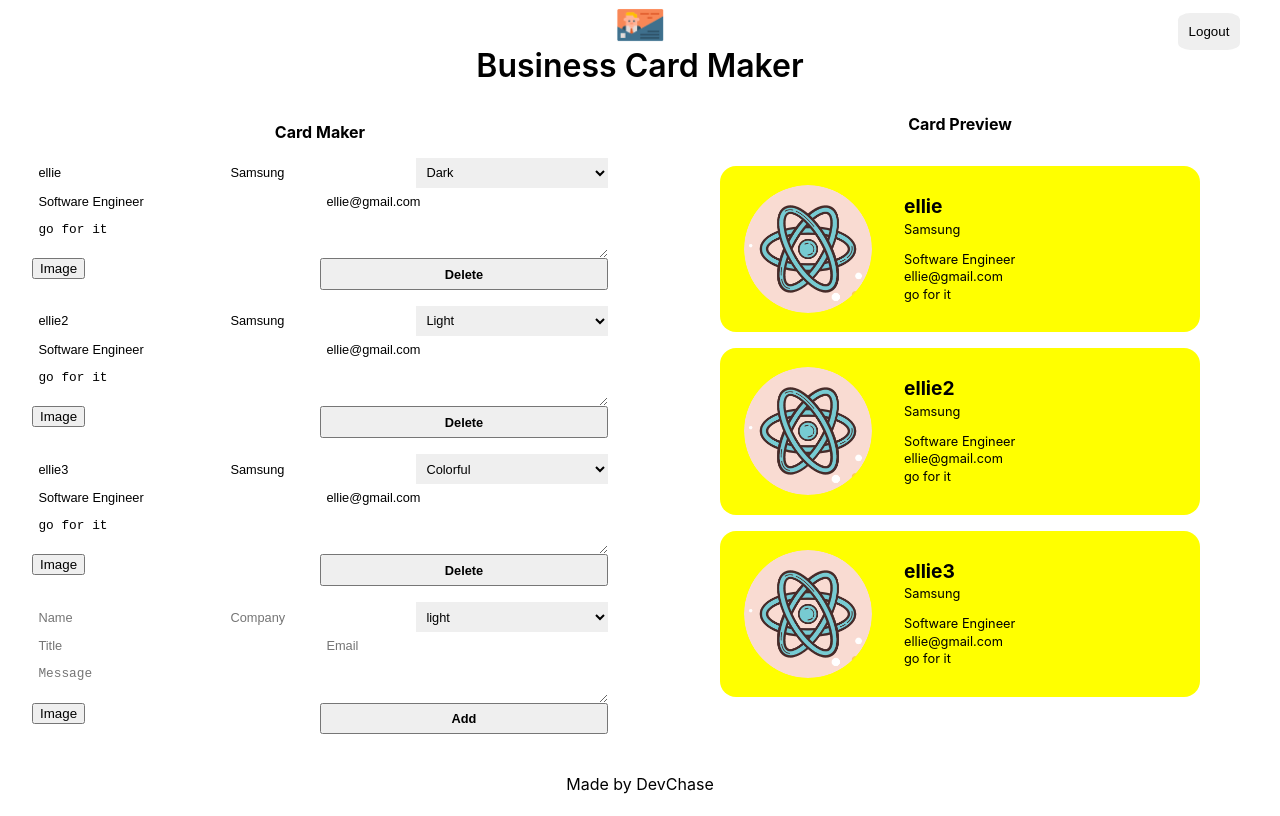
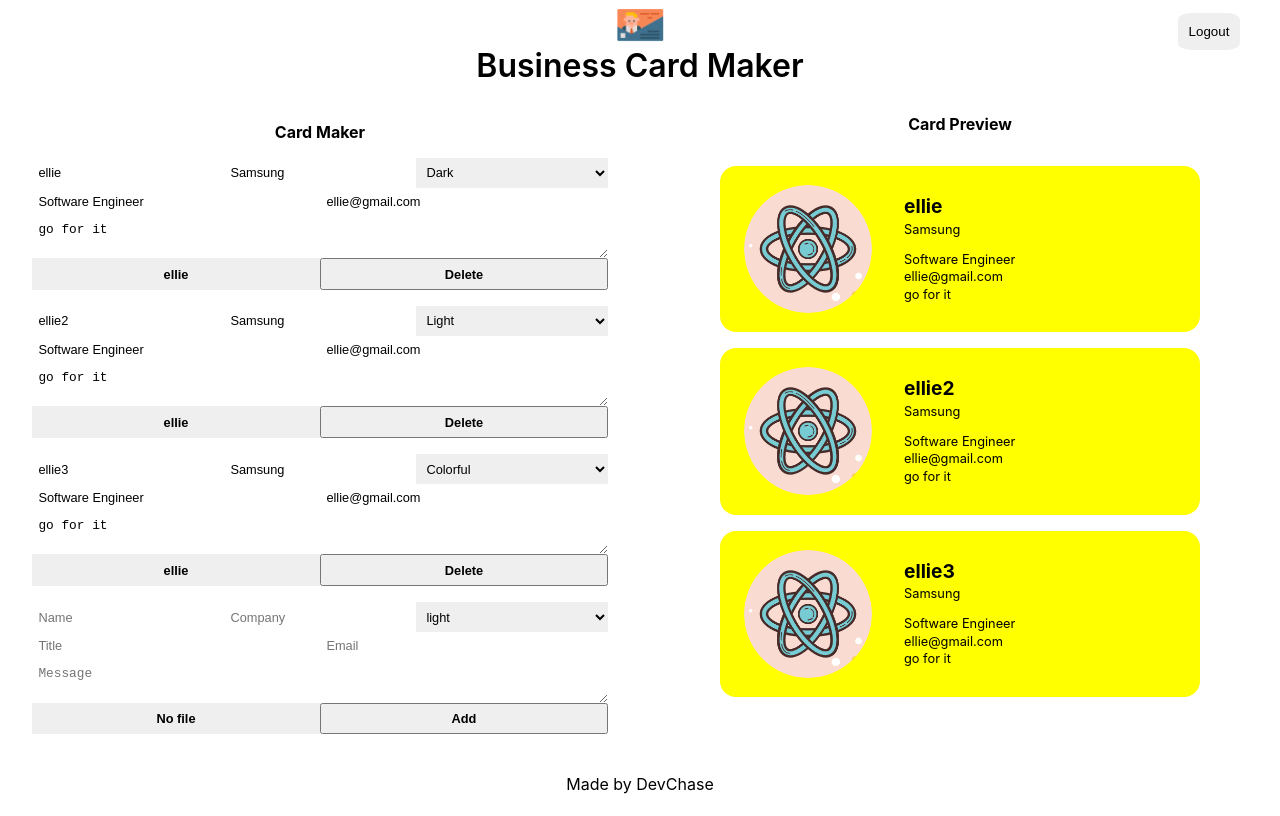
Before and after one commit to Chase0115/card-maker-clone, a React (Create React App) app: page /main in a window 1280 px wide. Built offline with nearby package versions, Linux system fonts and the light colour scheme; no server answers; sample sign-in values are in the browser's storage.

Commit message:
handle image uploading

```diff
--- a/src/app.jsx
+++ b/src/app.jsx
@@ -4,13 +4,13 @@
 import { BrowserRouter, Routes, Route } from 'react-router-dom';
 import Main from './components/main/main';
 
-function App({ authService }) {
+function App({ FileInput,authService }) {
   return (
   <div className={styles.app}>
     <BrowserRouter>
     <Routes>
       <Route exact path="/" element={<Login authService={authService} />}/>
-      <Route path="/main" element={<Main authService={authService} />}/>
+      <Route path="/main" element={<Main FileInput={FileInput} authService={authService} />}/>
     </Routes>
     </BrowserRouter>
   </div>
--- a/src/components/card_add_form/card_add_form.jsx
+++ b/src/components/card_add_form/card_add_form.jsx
@@ -1,9 +1,8 @@
-import React, {useRef} from 'react';
+import React, {useRef, useState} from 'react';
 import styles from './card_add_form.module.css'
 import Button from '../button/button';
-import ImageFileInput from '../image_file_input/image_file_input';
 
-const CardAddForm = ( { onAdd } ) =>{
+const CardAddForm = ( { FileInput, onAdd } ) =>{
   const formRef = useRef();
   const nameRef = useRef();
   const companyRef = useRef();
@@ -11,6 +10,15 @@
   const titleRef = useRef();
   const emailRef = useRef();
   const messageRef = useRef();
+  const [file, setFile] = useState({ fileName: null, fileURL: null });
+
+  const onFileChange = file => {
+    console.log(file);
+    setFile({
+      fileName: file.name,
+      fileURL: file.url,
+    })
+  }
 
   const onSubmit = (event) => {
     event.preventDefault();
@@ -22,10 +30,11 @@
       title: titleRef.current.value || '',
       email: emailRef.current.value || '',
       message: messageRef.current.value || '',
-      fileName: '',
-      fileURL: '',
+      fileName: file.fileName || '',
+      fileURL: file.fileURL || '',
     };
     formRef.current.reset();
+    setFile({ fileName: null, fileURL: null });
     onAdd(card);
   };
 
@@ -42,7 +51,7 @@
       <input ref={emailRef} className={styles.input} type="text" name="email" placeholder="Email" />
       <textarea ref={messageRef} className={styles.textarea} name="message" placeholder="Message" />
       <div className={styles.fileInput}>
-        <ImageFileInput />
+        <FileInput name={file.fileName} onFileChange={onFileChange} />
       </div>
       <Button name='Add' onClick={onSubmit}/>
     </form>
--- a/src/components/card_edit_form/card_edit_form.jsx
+++ b/src/components/card_edit_form/card_edit_form.jsx
@@ -1,10 +1,9 @@
 import React from 'react';
 import styles from './card_edit_form.module.css'
 import Button from '../button/button';
-import ImageFileInput from '../image_file_input/image_file_input';
 import { useRef } from 'react';
 
-const CardEditForm = ({ card, updateCard, deleteCard }) =>{
+const  CardEditForm = ({ FileInput, card, updateCard, deleteCard }) =>{
   const nameRef = useRef();
   const companyRef = useRef();
   const themeRef = useRef();
@@ -26,6 +25,14 @@
   const onSubmit = () => {
     deleteCard(card);
   };
+
+  const onFileChange = file => {
+    updateCard({
+      ...card,
+      fileName: file.name,
+      fileURL: file.url,
+    })
+  }
 
   const onChange = (event) =>{
     if (event.currentTarget == null) {
@@ -51,7 +58,7 @@
       <input ref={emailRef}className={styles.input} type="text" name="email" value={email} onChange={onChange}/>
       <textarea ref={messageRef}className={styles.textarea} name="message" value={message} onChange={onChange}/>
       <div className={styles.fileInput}>
-        <ImageFileInput />
+        <FileInput name={fileName} onFileChange={onFileChange}/>
       </div>
       <Button name='Delete' onClick={onSubmit}/>
     </form>
--- a/src/components/editor/editor.jsx
+++ b/src/components/editor/editor.jsx
@@ -3,14 +3,14 @@
 import CardEditForm from '../card_edit_form/card_edit_form';
 import CardAddForm from '../card_add_form/card_add_form';
 
-const Editor = ({cards, addCard, updateCard, deleteCard }) =>
+const Editor = ({FileInput, cards, addCard, updateCard, deleteCard }) =>
   <section className={styles.editor}>
     <h1 className={styles.title}>Card Maker</h1>
     { Object.keys(cards).map(key => (
-    <CardEditForm key={key} card={cards[key]} updateCard={updateCard} deleteCard={deleteCard}/>
+    <CardEditForm key={key} FileInput={FileInput} card={cards[key]} updateCard={updateCard} deleteCard={deleteCard}/>
     )) }
 
-    <CardAddForm onAdd={addCard}/>
+    <CardAddForm FileInput={FileInput} onAdd={addCard}/>
   </section>
 
 
--- a/src/components/image_file_input/image_file_input.jsx
+++ b/src/components/image_file_input/image_file_input.jsx
@@ -1,6 +1,33 @@
-import React from 'react';
+import React, { useRef } from 'react';
 import styles from './image_file_input.module.css'
 
-const ImageFileInput = (props) => <button>Image</button>
+const ImageFileInput = ({imageUploader, name, onFileChange}) => {
+  const inputRef = useRef();
+  const onButtonClick = (event) => {
+    event.preventDefault();
+    inputRef.current.click();
+  }
+  const onChange = async event => {
+    console.log(event.target.files[0]);
+    const uploaded = await imageUploader.upload(event.target.files[0]);
+    onFileChange({
+      name: uploaded.original_filename,
+      url: uploaded.url,
+    })
+  }
 
+  return (
+  <div className={styles.container}>
+    <input
+      ref={inputRef}
+      className={styles.input}
+      type="file"
+      accept="image/*"
+      name="file"
+      onChange={onChange}
+    />
+    <button className={styles.button} onClick={onButtonClick}>{name || 'No file'}</button>
+  </div>
+  )
+};
 export default ImageFileInput;
--- a/src/components/image_file_input/image_file_input.module.css
+++ b/src/components/image_file_input/image_file_input.module.css
@@ -0,0 +1,24 @@
+@value makerLightGrey from '../../common/colors.css';
+
+.container {
+  display: flex;
+  width: 100%;
+  height: 100%;
+}
+
+.input {
+  display: none;
+}
+
+.button {
+  width: 100%;
+  border: 0;
+  background-color: makerLightGrey;
+  font-weight: bold;
+  outline: 0;
+  font-size: 0.8rem;
+}
+
+.button:hover {
+  opacity: 0.8;
+}
--- a/src/components/main/main.jsx
+++ b/src/components/main/main.jsx
@@ -7,7 +7,7 @@
 import Preview from '../preview/preview';
 
 
-const Main = ({ authService }) => {
+const Main = ({ FileInput, authService }) => {
   const [cards, setCards] = useState ({
     '1' : {
       id: '1',
@@ -78,7 +78,7 @@
     <section className={styles.maker}>
       <Header onLogout={onLogout}/>
       <section className={styles.container}>
-        <Editor cards={cards} addCard={createOrUpdateCard} updateCard={createOrUpdateCard} deleteCard={deleteCard}/>
+        <Editor FileInput={FileInput} cards={cards} addCard={createOrUpdateCard} updateCard={createOrUpdateCard} deleteCard={deleteCard}/>
         <Preview cards={cards}/>
       </section>
       <Footer />
--- a/src/index.js
+++ b/src/index.js
@@ -4,14 +4,19 @@
 import App from './app';
 import reportWebVitals from './reportWebVitals';
 import AuthService from './service/auth_service';
+import ImageUploader from './service/image_uploader';
+import ImageFileInput from './components/image_file_input/image_file_input';
 
 
 const authService = new AuthService();
+const imageUploader = new ImageUploader;
+const FileInput= props => (<ImageFileInput {...props} imageUploader={imageUploader} />);
+
 const root = ReactDOM.createRoot(
   document.getElementById("root")
 );
 root.render(
   <React.StrictMode>
-  <App authService={authService}/>
+  <App authService={authService} FileInput={FileInput}/>
   </React.StrictMode>
 )
--- /dev/null
+++ b/src/service/image_uploader.js
@@ -0,0 +1,17 @@
+class ImageUploader {
+  async upload(file) {
+    const data = new FormData();
+    data.append('file', file);
+    data.append('upload_preset', 'z852efzw');
+    const result = await fetch(
+      'https://api.cloudinary.com/v1_1/drv4debor/image/upload',
+      {
+        method: 'POST',
+        body: data,
+      }
+    );
+    return await result.json();
+  }
+}
+
+export default ImageUploader;
```
